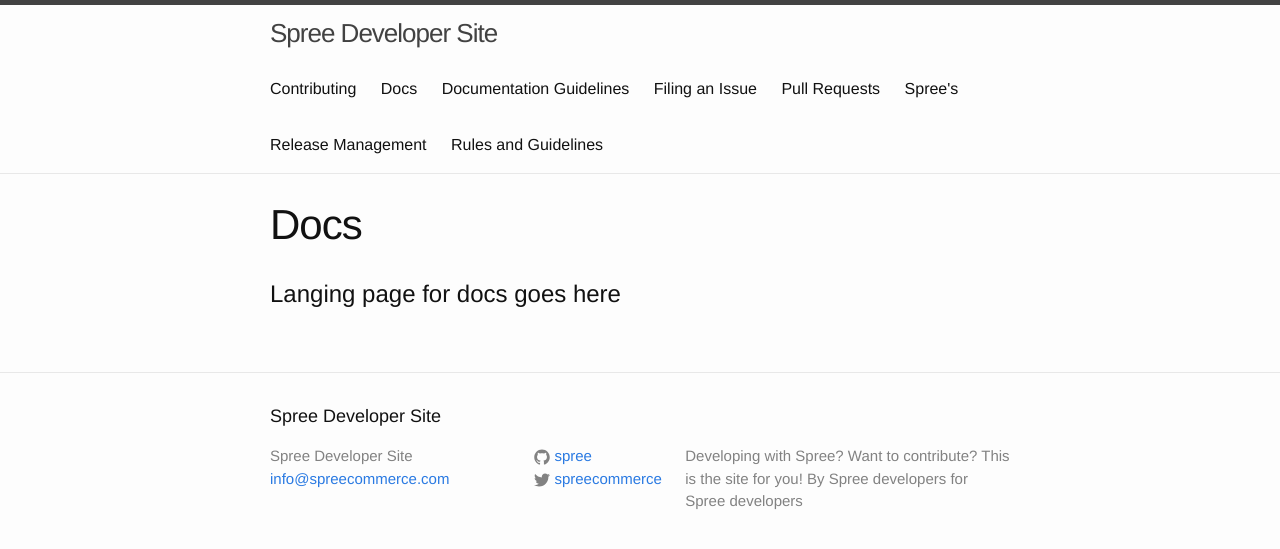
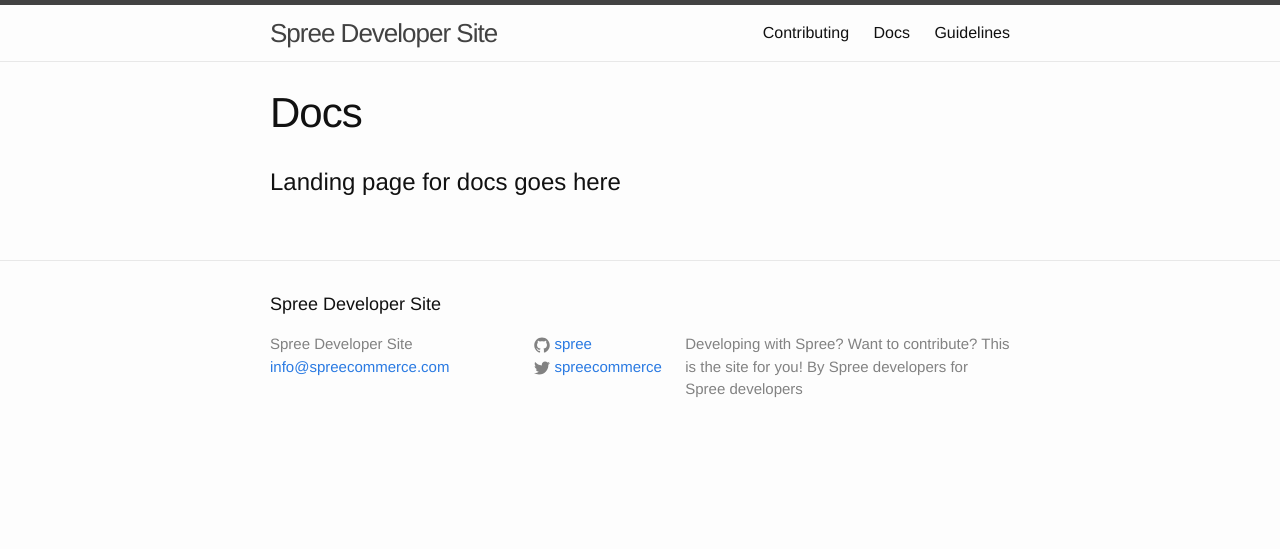
Before and after one commit to Sergey-Rails/dev_site, a Jekyll site: the page built from docs/docs.md, in a window 1280 px wide. Shown: the top 549 px of the page. Built offline with Jekyll 4.4.1, drawn with Linux system fonts in a browser that asks for light colours.

Commit message:
Top level navigation items for each group

```diff
--- a/_includes/header.html
+++ b/_includes/header.html
@@ -15,8 +15,8 @@
 
       <div class="trigger">
         {% for page in site.pages %}
-          {% if page.title %}
-          <a class="page-link" href="{{ page.url | prepend: site.baseurl }}">{{ page.title }}</a>
+          {% if page.title != null and page.nav %}
+            <a class="page-link" href="{{ page.url | prepend: site.baseurl }}">{{ page.title }}</a>
           {% endif %}
         {% endfor %}
       </div>
--- a/docs/docs.md
+++ b/docs/docs.md
@@ -1,8 +1,9 @@
 ---
+nav: docs
+layout: page
 section: docs
-layout: page
 title: Docs
 permalink: /docs/
 ---
 
-# Langing page for docs goes here
+# Landing page for docs goes here
--- a/contributing/documentation_guidelines.md
+++ b/guidelines/guidelines.md
@@ -1,7 +1,9 @@
 ---
+nav: guidelines
 layout: page
-title: Documentation Guidelines
-permalink: /documentation-guidelines/
+section: guidelines
+title: Guidelines
+permalink: /guidelines/
 ---
 
 Improvements to the documentation are encouraged. The primary source of documentation are the [guides](http://guides.spreecommerce.com). You may make edits to the guide in your fork and then pull request for them to be updated to this site.
```
Also changed, not shown: contributing/contributing.md (+2 -1 lines), contributing/filing_issue_guide.md (+1 -0 lines), contributing/pull_requests.md (+1 -0 lines).
